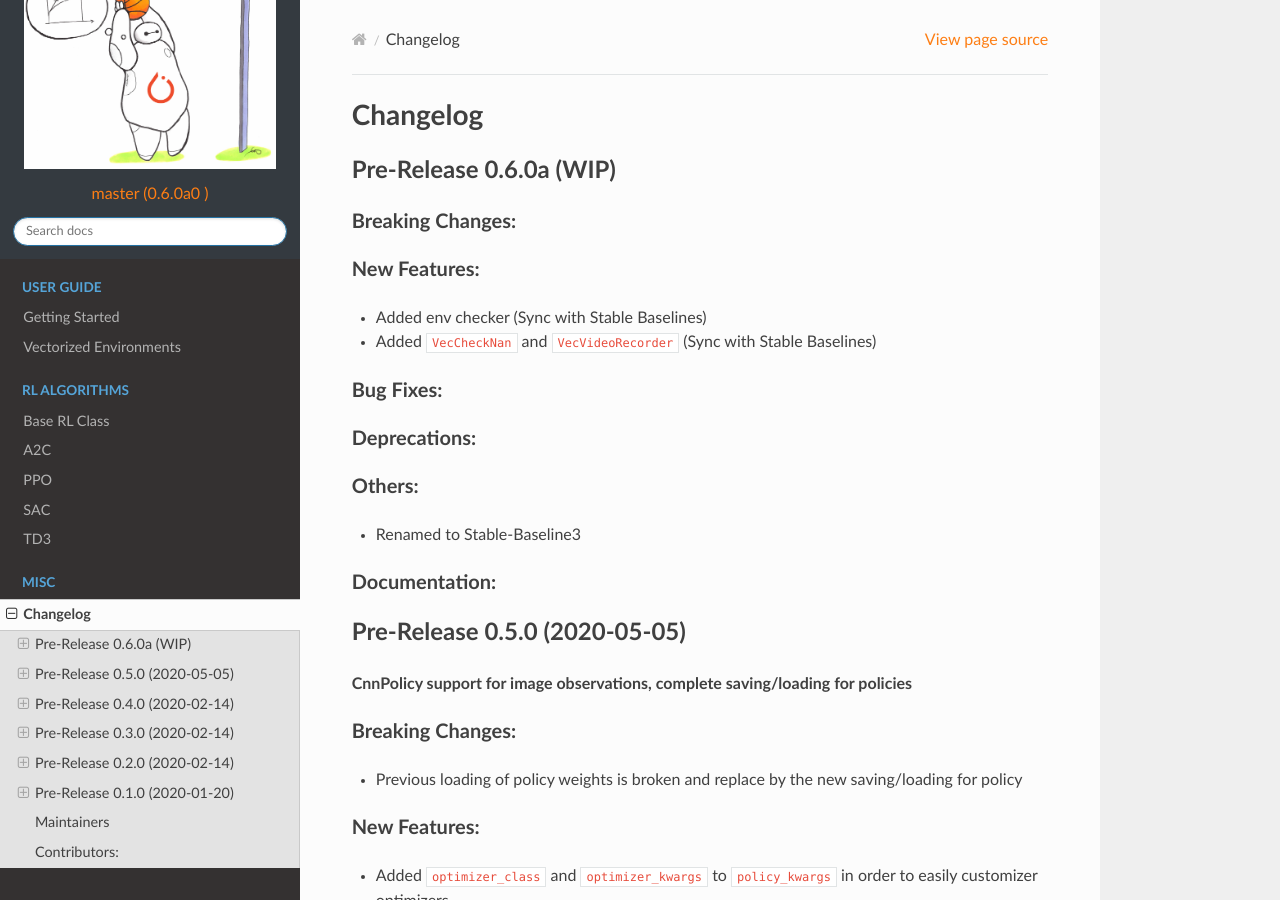
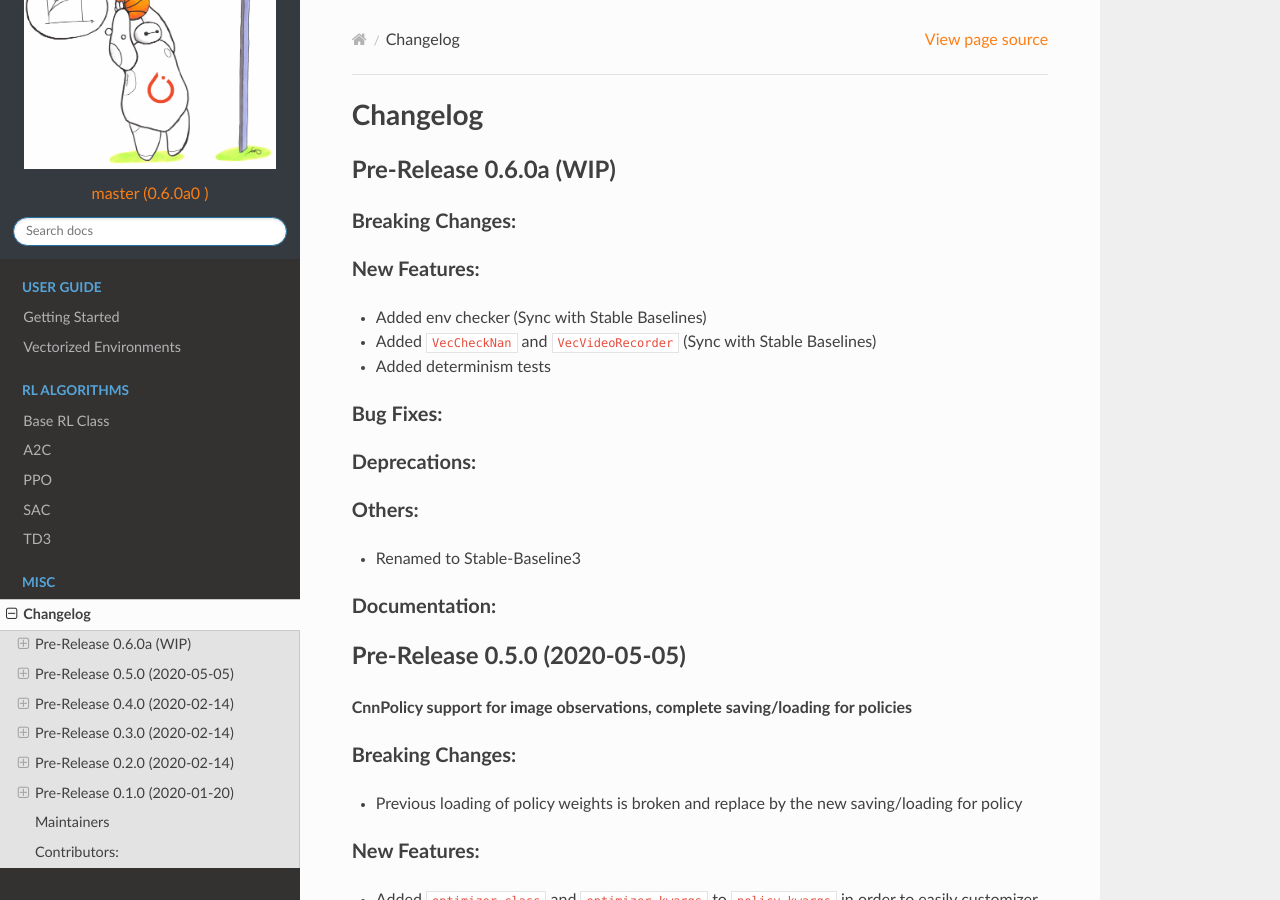
Before and after one commit to DLR-RM/stable-baselines3, a Sphinx documentation site: the page built from docs/misc/changelog.rst, in a window 1280 px wide and 900 px high. Built offline with Sphinx 7.4.7 and the Read the Docs theme 2.0.0, drawn with Linux system fonts in a browser that asks for light colours.

Commit message:
Update changelog

```diff
--- a/docs/misc/changelog.rst
+++ b/docs/misc/changelog.rst
@@ -14,6 +14,7 @@ New Features:
 ^^^^^^^^^^^^^
 - Added env checker (Sync with Stable Baselines)
 - Added ``VecCheckNan`` and ``VecVideoRecorder`` (Sync with Stable Baselines)
+- Added determinism tests
 
 Bug Fixes:
 ^^^^^^^^^^
```
